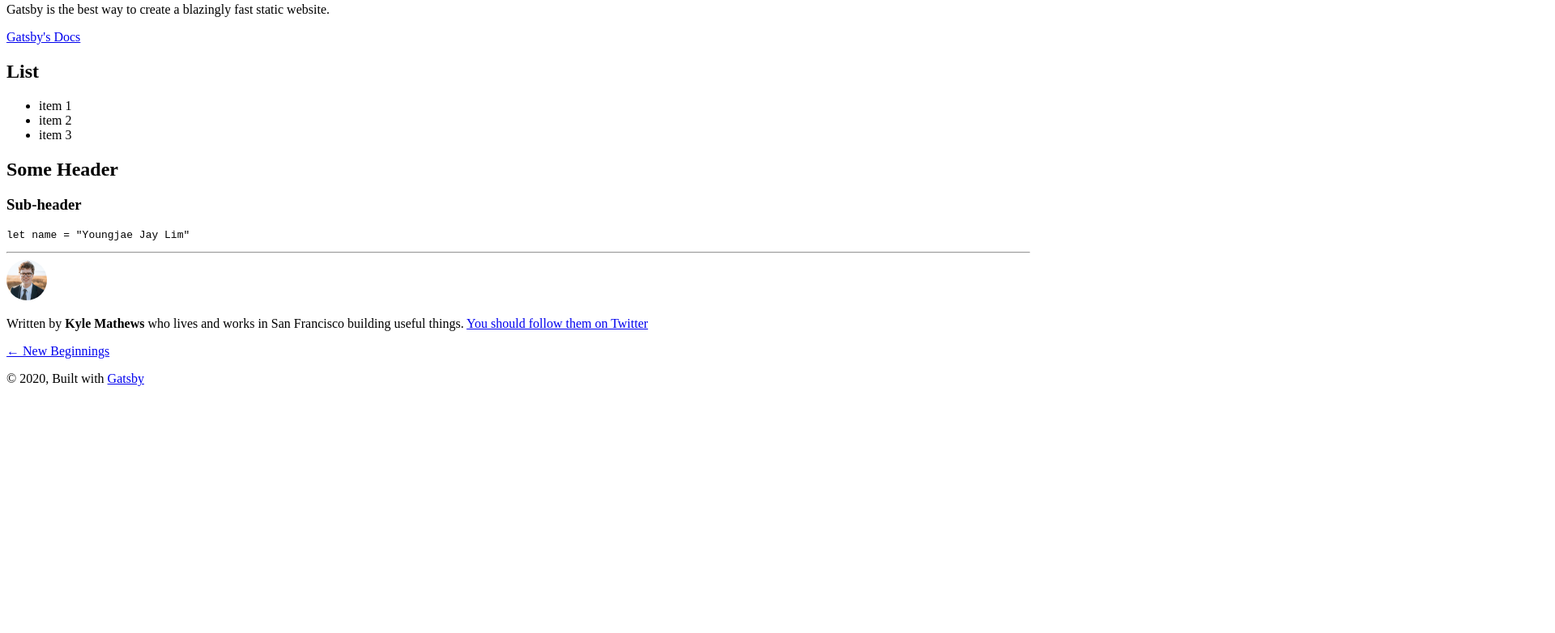
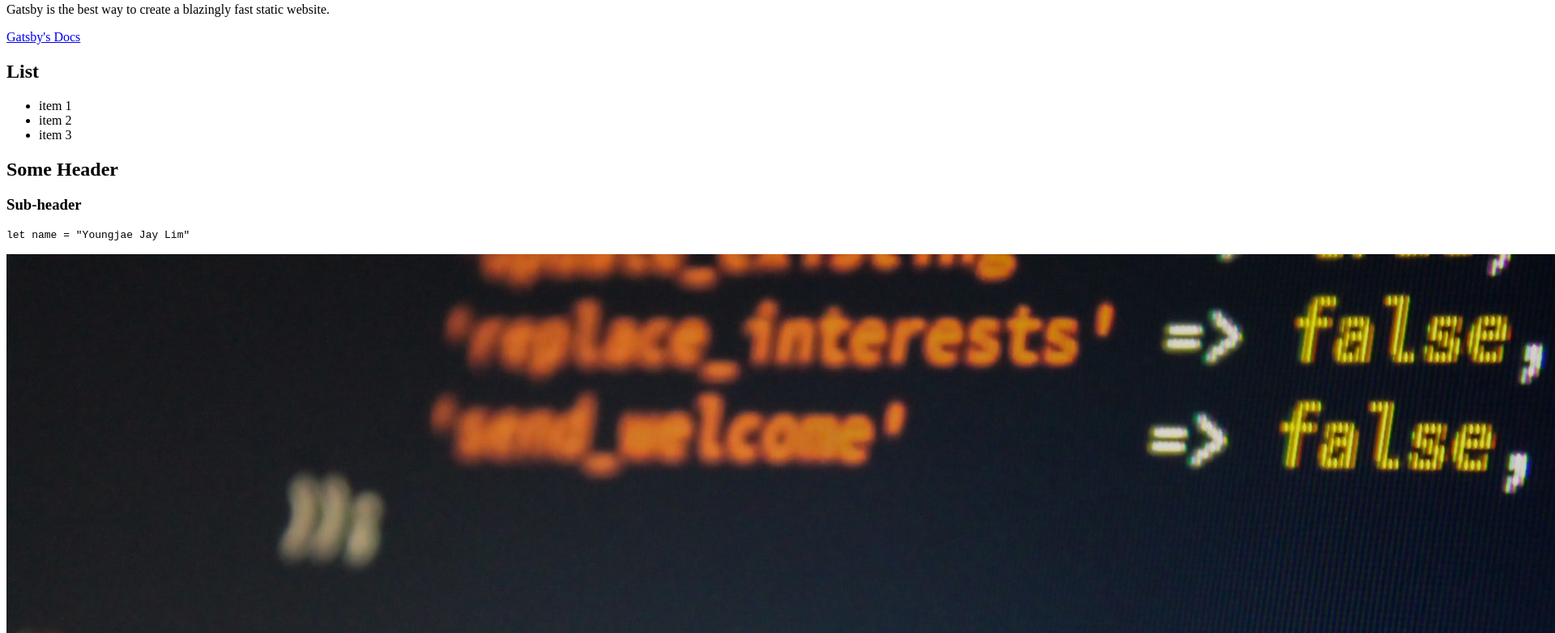
Before and after one commit to youngjae-lim/gatsby-simple-code-blog, a Gatsby site: page /my-first-gatsby-project/ in a window 1280 px wide. Shown: the part 124-906 px from the top of the page at 81% size, 1920 px wide, since content can reach past the window. Before the commit the page ends 800 px from the top, so only its background shows below. Built offline with nearby package versions, Linux system fonts and the light colour scheme; Gatsby itself is replaced by a stand-in of ours; some packages are replaced by stand-ins of ours; code samples lack their colours.

Commit message:
Added an image to the first example markdown blog post

````diff
--- a/content/blog/my-first-gatsby-project/index.md
+++ b/content/blog/my-first-gatsby-project/index.md
@@ -21,3 +21,5 @@ Gatsby is the best way to create a blazingly fast static website.
 ```javascript
 let name = "Youngjae Jay Lim"
 ```
+
+![A captured screen of javascript codes](./coding.jpg)
````
Also changed, not shown: content/blog/my-first-gatsby-project/coding.jpg (added).
